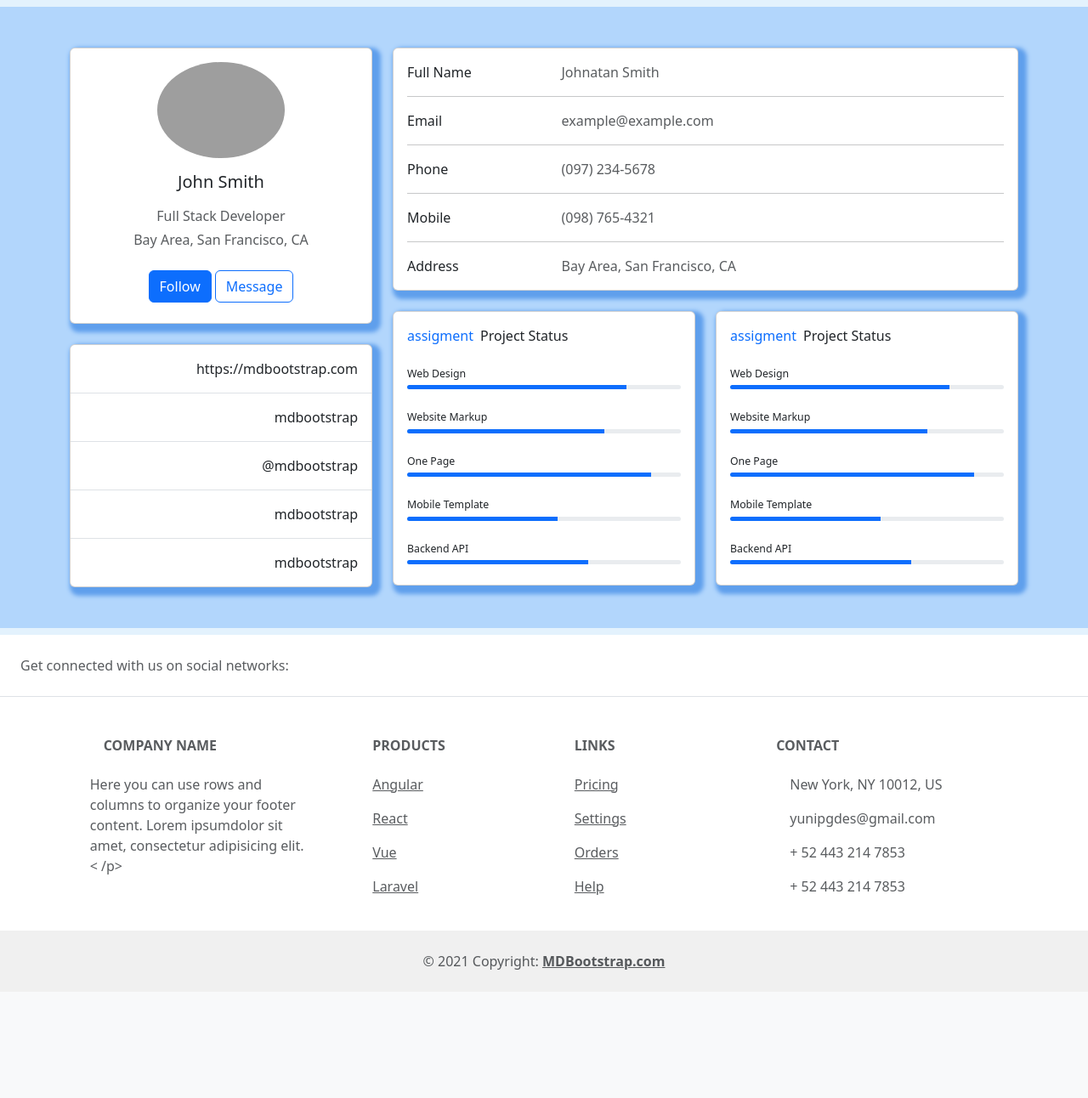
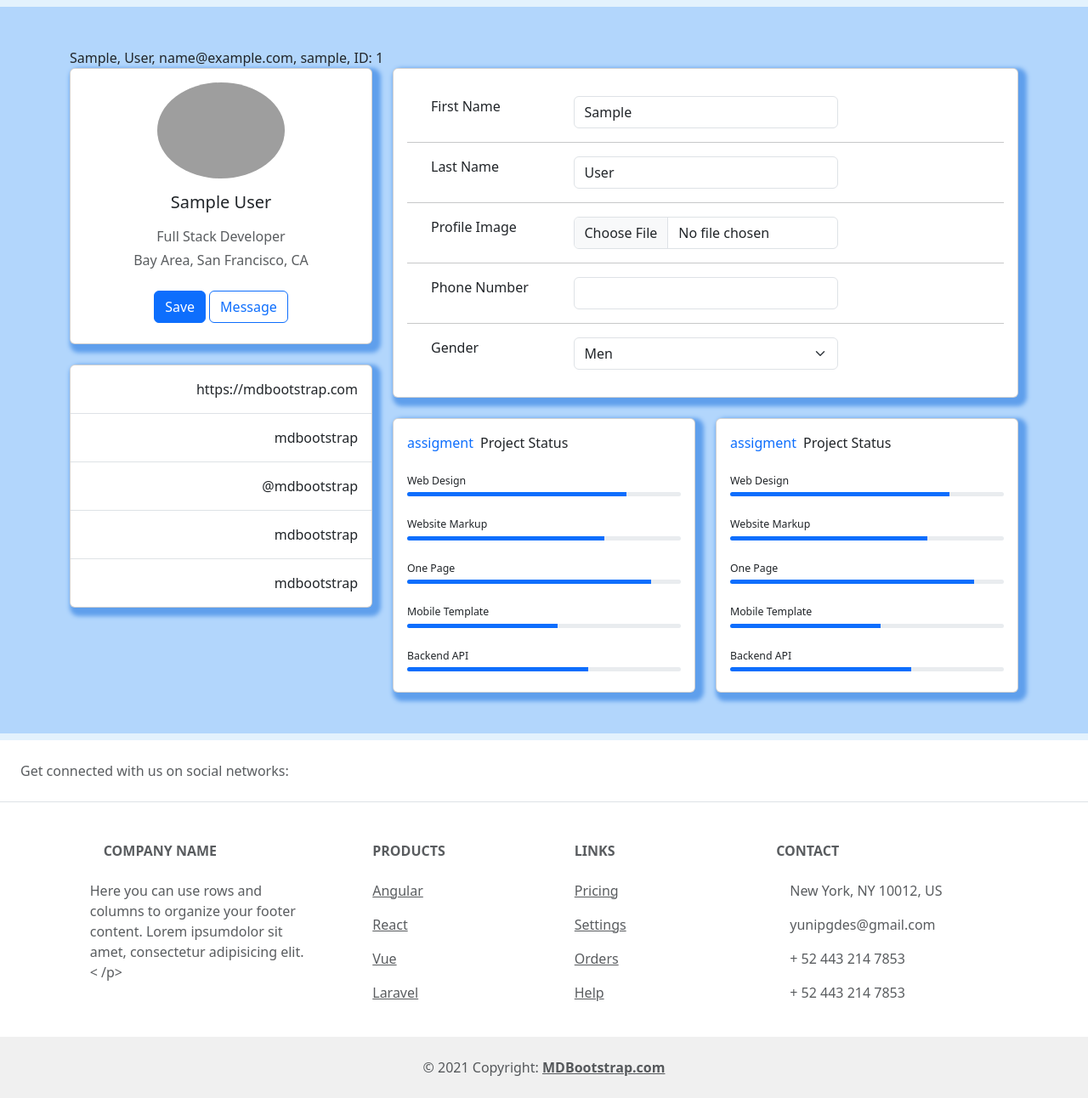
Before and after one commit to josejuniorpg/Sheduler, a Django app: page /accounts/profile/update in a window 1280 px wide. Shown: the part 72-1364 px from the top of the page at 85% size. Before the commit the page ends 1213 px from the top, so only its background shows below. Run offline with Django 4.2, Linux system fonts and the light colour scheme; the visitor is signed in with stand-in values (Sample User, id 1); some libraries are stand-ins or nearby versions; grey boxes are pictures that could not be loaded.

Commit message:
Profile Update Forms Styles.

```diff
--- a/applications/users/forms.py
+++ b/applications/users/forms.py
@@ -101,11 +101,13 @@ class UserPasswordRestConfirmForm(SetPasswordForm):
 
 
 class ProfileUpdateForm(forms.ModelForm):
-    first_name = forms.CharField(max_length=32, required=False)
-    last_name = forms.CharField(max_length=32, required=False)
-    profile_image = forms.ImageField(required=False)
-    phone_number = forms.CharField(max_length=32, required=False)
-    gender = forms.TextInput()
+    GENDER_CHOICES_TRANSLATED = [('1', _('Men')), ('2', _('Female')), ('3', _('Others')), ]
+
+    first_name = forms.CharField(max_length=32, required=False, widget=forms.TextInput(attrs={'class': 'form-control'}))
+    last_name = forms.CharField(max_length=32, required=False, widget=forms.TextInput(attrs={'class': 'form-control'}))
+    profile_image = forms.ImageField(required=False, widget=forms.FileInput(attrs={'class': 'form-control'}))
+    phone_number = forms.CharField(max_length=32, required=False, widget=forms.TextInput(attrs={'class': 'form-control'}))
+    gender = forms.ChoiceField(choices=GENDER_CHOICES_TRANSLATED, widget=forms.Select(attrs={'class': 'form-select'}))
 
     class Meta:
         model = User
--- a/templates/users/profile_update.html
+++ b/templates/users/profile_update.html
@@ -27,7 +27,7 @@
                 {#                        </nav>#}
                 {#                    </div>#}
                 {#                </div>#}
-
+                {{ profile }}
                 <div class="row">
                     <div class="col-lg-4">
                         <div class="card mb-4 _card-box-shadow-blue">
@@ -35,11 +35,13 @@
                                 <img src="https://mdbcdn.b-cdn.net/img/Photos/new-templates/bootstrap-chat/ava3.webp"
                                      alt="avatar"
                                      class="rounded-circle img-fluid" style="width: 150px;">
-                                <h5 class="my-3">John Smith</h5>
+                                <h5 class="my-3">{{ profile.first_name }} {{ profile.last_name }}</h5>
                                 <p class="text-muted mb-1">Full Stack Developer</p>
                                 <p class="text-muted mb-4">Bay Area, San Francisco, CA</p>
                                 <div class="d-flex justify-content-center mb-2">
-                                    <button type="button" class="btn btn-primary">Follow</button>
+                                    <button type="button" class="btn btn-primary"
+                                            onclick="document.getElementById('submitFormButton').click();">Save
+                                    </button>
                                     <button type="button" class="btn btn-outline-primary ms-1">Message</button>
                                 </div>
                             </div>
@@ -72,57 +74,61 @@
                         </div>
                     </div>
                     <div class="col-lg-8">
+                        <form method="post" enctype="multipart/form-data">{% csrf_token %}
                             <div class="card mb-4 _card-box-shadow-blue">
                                 <div class="card-body">
-                                <div class="row">
+                                    <div class="row" style="margin:1rem 1rem 1rem 1rem">
                                         <div class="col-sm-3">
-                                        <p class="mb-0">Full Name</p>
+                                            <p class="mb-0">First Name</p>
                                         </div>
-                                    <div class="col-sm-9">
-                                        <p class="text-muted mb-0">Johnatan Smith</p>
+                                        <div class="col-sm-6">
+                                            {{ form.first_name }}
                                         </div>
                                     </div>
                                     <hr>
-                                <div class="row">
+                                    <div class="row" style="margin:1rem 1rem 1rem 1rem">
                                         <div class="col-sm-3">
-                                        <p class="mb-0">Email</p>
+                                            <p class="mb-0">Last Name</p>
                                         </div>
-                                    <div class="col-sm-9">
-                                        <p class="text-muted mb-0">example@example.com</p>
+                                        <div class="col-sm-6">
+                                            {{ form.last_name }}
                                         </div>
                                     </div>
                                     <hr>
-                                <div class="row">
+                                    <div class="row" style="margin:1rem 1rem 1rem 1rem">
                                         <div class="col-sm-3">
-                                        <p class="mb-0">Phone</p>
+                                            <p class="mb-0"> Profile Image</p>
                                         </div>
-                                    <div class="col-sm-9">
-                                        <p class="text-muted mb-0">(097) 234-5678</p>
+                                        <div class="col-sm-6">
+                                            {{ form.profile_image }}
                                         </div>
                                     </div>
                                     <hr>
-                                <div class="row">
+                                    <div class="row" style="margin:1rem 1rem 1rem 1rem">
                                         <div class="col-sm-3">
-                                        <p class="mb-0">Mobile</p>
+                                            <p class="mb-0">Phone Number</p>
                                         </div>
-                                    <div class="col-sm-9">
-                                        <p class="text-muted mb-0">(098) 765-4321</p>
+                                        <div class="col-sm-6">
+                                            {{ form.phone_number }}
                                         </div>
                                     </div>
                                     <hr>
-                                <div class="row">
+                                    <div class="row" style="margin:1rem 1rem 1rem 1rem">
                                         <div class="col-sm-3">
-                                        <p class="mb-0">Address</p>
+                                            <p class="mb-0">Gender</p>
                                         </div>
-                                    <div class="col-sm-9">
-                                        <p class="text-muted mb-0">Bay Area, San Francisco, CA</p>
+                                        <div class="col-sm-6">
+                                            {{ form.gender }}
                                         </div>
                                     </div>
                                 </div>
                             </div>
+                            <button type="submit" id="submitFormButton" style="display: none;">Pruebas</button>
+                            {#                              <input type="submit" id="submitFormButton" style="display: none;">#}
+                        </form>
                         <div class="row">
                             <div class="col-md-6">
-                                <div class="card mb-4 mb-md-0 _card-box-shadow-blue" >
+                                <div class="card mb-4 mb-md-0 _card-box-shadow-blue">
                                     <div class="card-body">
                                         <p class="mb-4"><span class="text-primary font-italic me-1">assigment</span>
                                             Project Status
```
Lines whose indentation alone changed are shown as unchanged.
